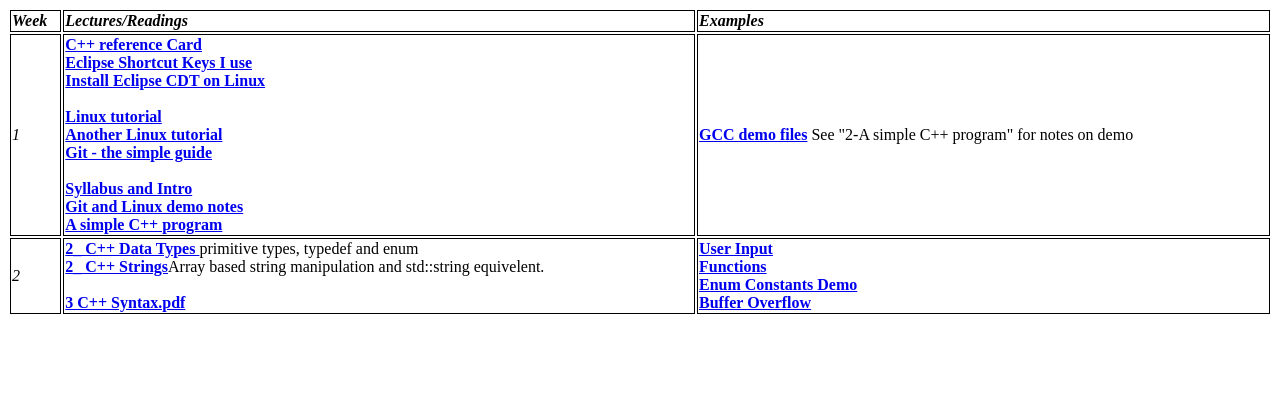
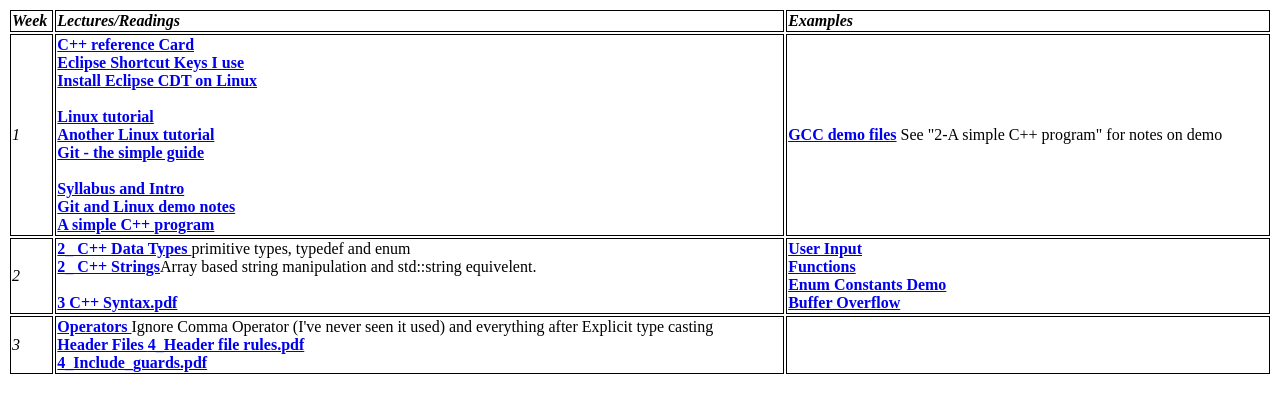
Before and after one commit to CNUClasses/CPSC327, a Jekyll site: the page navbar/Lectures.html, which Jekyll copies as it is, in a window 1280 px wide. Shown: the top 413 px of the page. Built offline with Jekyll 4.4.1, drawn with Linux system fonts in a browser that asks for light colours.

Commit message:
some more readings

```diff
--- a/navbar/Lectures.html
+++ b/navbar/Lectures.html
@@ -51,6 +51,21 @@
 			<strong><a href="https://github.com/CNUClasses/2_BufferOverflow.git"> Buffer Overflow</a></strong> <br />
 			</td>
 		</tr>
+		<tr>
+			<td class="style_white "><em>3</em></td>
+			<td class="style_white ">
+				<strong><a href="http://www.tutorialspoint.com/cplusplus/cpp_data_types.htm"> Operators </a></strong>Ignore Comma Operator (I've never seen it used) and everything after Explicit type casting<br>
+				<strong><a href="http://www.learncpp.com/cpp-tutorial/19-header-files/"> Header Files </a></strong>
+                <strong><a href="https://github.com/CNUClasses/CPSC327/blob/master/content/Lectures/4_Header file rules.pdf"> 4_Header file rules.pdf</a></strong><br>
+                <strong><a href="https://github.com/CNUClasses/CPSC327/blob/master/content/Lectures/4_Include_guards.pdf"> 4_Include_guards.pdf</a></strong><br>
+
+
+
+            </td>
+			<td class="style_white ">
+
+			</td>
+		</tr>
 
 
 	    </table>
```
Also changed, not shown: 2 other files.
